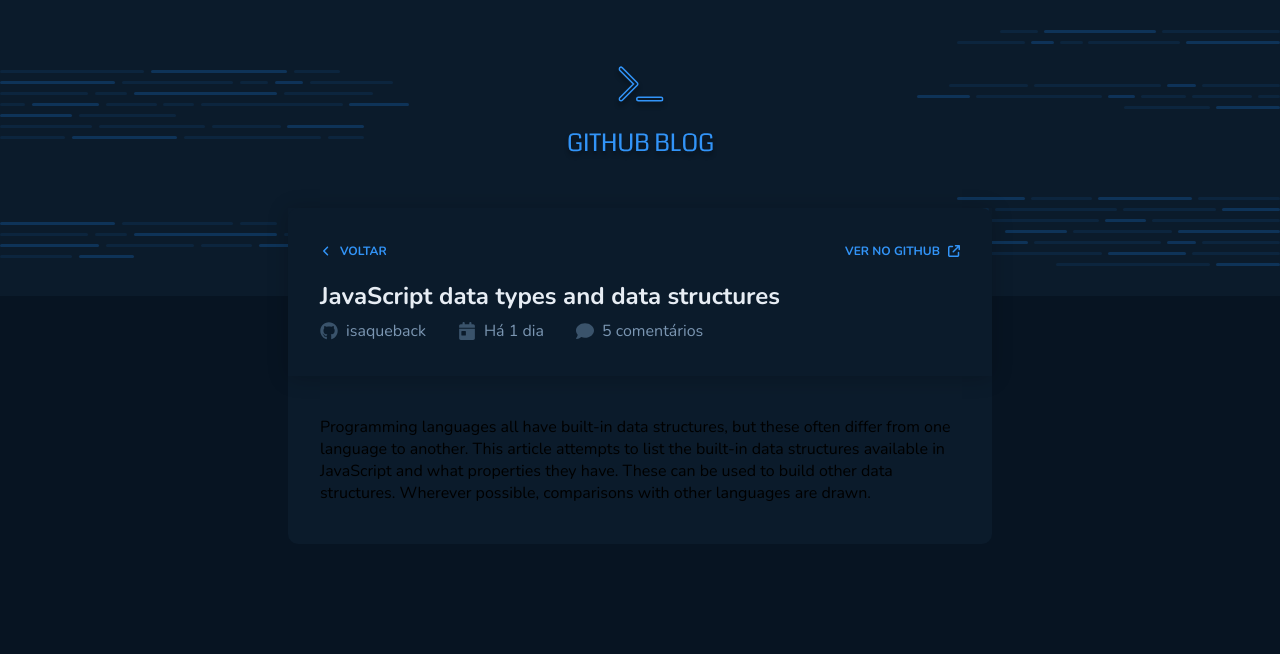
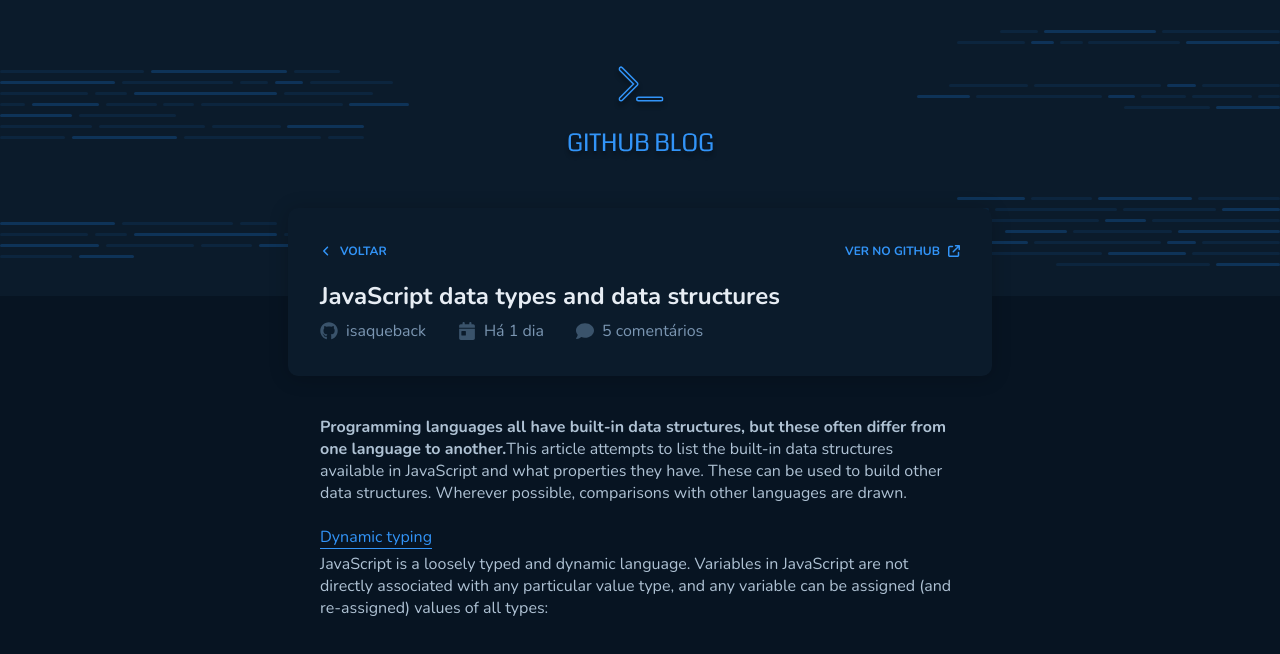
Before and after one commit to isaqueback/desafio-github-blog, a React (Vite) app: page /post/1 in a window 1280 px wide. Shown: the top 654 px of the page. Built offline with nearby package versions, Linux system fonts and the light colour scheme.

Commit message:
completed Post

```diff
--- a/src/pages/Post/index.tsx
+++ b/src/pages/Post/index.tsx
@@ -52,11 +52,24 @@
       </PostTitleContainer>
 
       <PostDescriptionContainer>
-        Programming languages all have built-in data structures, but these often
-        differ from one language to another. This article attempts to list the
-        built-in data structures available in JavaScript and what properties
-        they have. These can be used to build other data structures. Wherever
-        possible, comparisons with other languages are drawn.
+        <p>
+          <b>
+            Programming languages all have built-in data structures, but these
+            often differ from one language to another.
+          </b>
+          This article attempts to list the built-in data structures available
+          in JavaScript and what properties they have. These can be used to
+          build other data structures. Wherever possible, comparisons with other
+          languages are drawn.
+        </p>
+        <br />
+        <h2>Dynamic typing</h2>
+        <p>
+          JavaScript is a loosely typed and dynamic language. Variables in
+          JavaScript are not directly associated with any particular value type,
+          and any variable can be assigned (and re-assigned) values of all
+          types:
+        </p>
       </PostDescriptionContainer>
     </PostContainer>
   )
--- a/src/pages/Post/styles.ts
+++ b/src/pages/Post/styles.ts
@@ -1,12 +1,12 @@
 import styled from 'styled-components'
 
 export const PostContainer = styled.div`
-  background-color: ${(props) => props.theme['gray-800']};
-  border-radius: 10px;
   width: 54rem;
 `
 
 export const PostTitleContainer = styled.div`
+  border-radius: 10px;
+  background-color: ${(props) => props.theme['gray-800']};
   padding: 2rem;
   width: 100%;
   height: 10.5rem;
@@ -14,7 +14,6 @@
   flex-direction: column;
   justify-content: center;
   box-shadow: 0px 2px 20px 0px rgb(0, 0, 0, 0.2);
-  z-index: 1;
 
   #post-title-container-toolbar {
     display: flex;
@@ -79,4 +78,14 @@
 
 export const PostDescriptionContainer = styled.div`
   padding: 2.5rem 2rem;
+  color: ${(props) => props.theme['gray-300']};
+
+  h2 {
+    color: ${(props) => props.theme['blue-300']};
+    font-size: var(--text-m);
+    font-weight: 400;
+    border-bottom: 1px solid ${(props) => props.theme['blue-300']};
+    display: inline-block;
+    margin-bottom: 0.25rem;
+  }
 `
```
